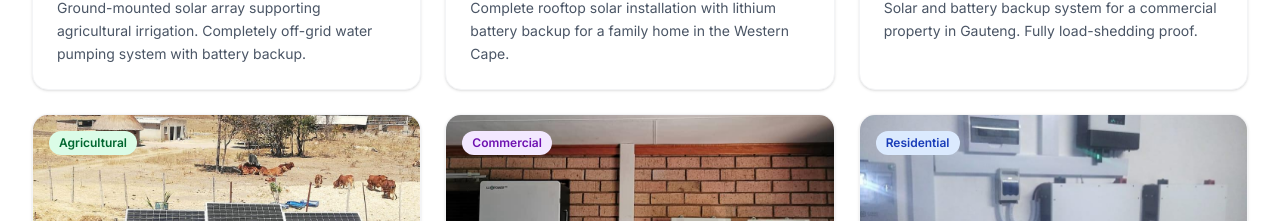
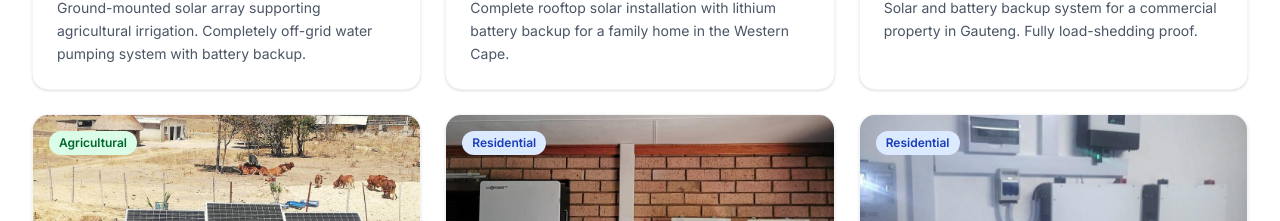
Before and after one commit to mjkut/robust-solar, a Next.js app: page /projects in a window 1280 px wide. Shown: the part 1000-1221 px from the top of the page. Built offline with nearby package versions, Linux system fonts and the light colour scheme.

Commit message:
Projects change

```diff
--- a/src/app/(public)/projects/page.tsx
+++ b/src/app/(public)/projects/page.tsx
@@ -51,7 +51,7 @@ const projects = [
     id: "p5",
     title: "School Solar Power System",
     country: "Zimbabwe",
-    category: "Commercial",
+    category: "Residential",
     description: "Solar PV and battery system providing reliable power to a school, enabling uninterrupted learning.",
     images: ["/images/projects/project-8.jpg"],
     year: "2023",
```
